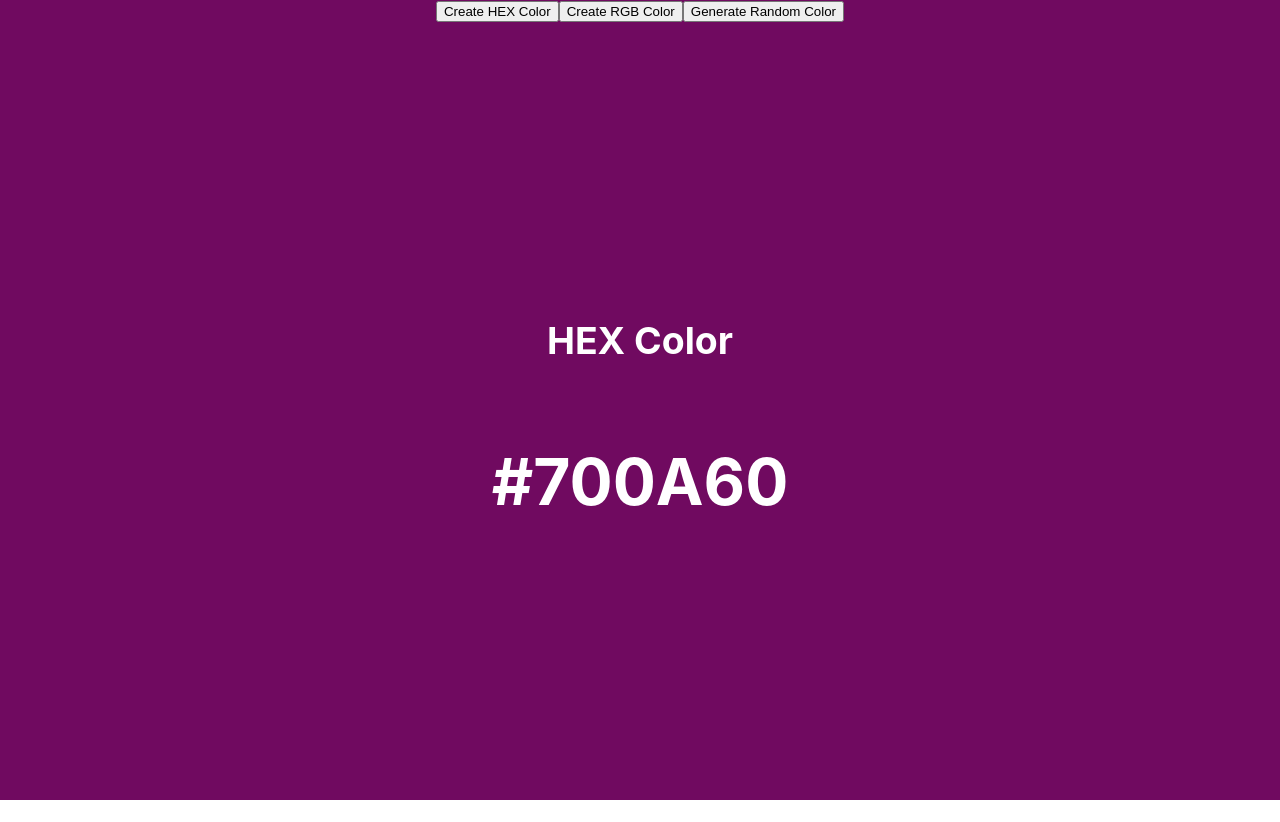
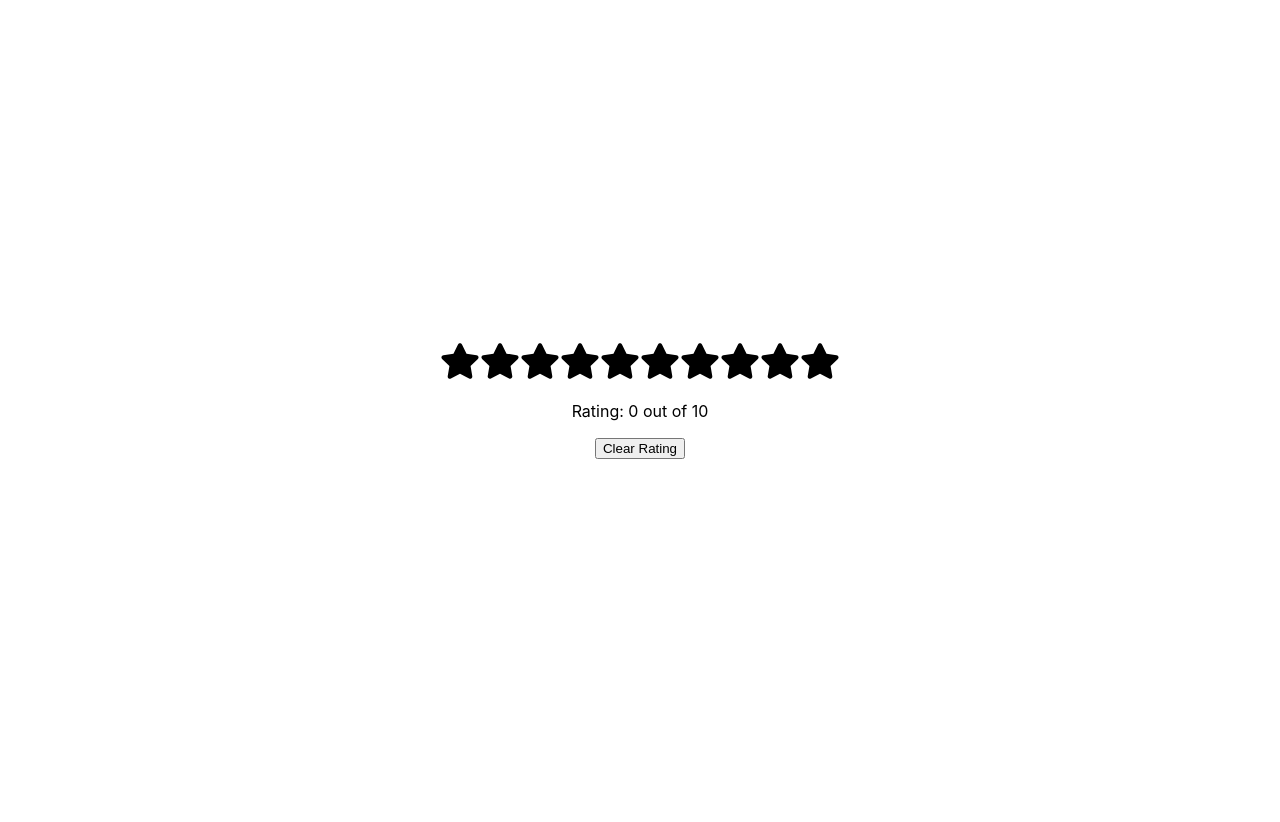
Before and after one commit to tilee00/25_React_Project, a React (Create React App) app in the folder 25_react/: page / in a window 1280 px wide. After the commit the page ends 800 px from the top, so only its background shows below. Built offline with nearby package versions, Linux system fonts and the light colour scheme.

Commit message:
star rating project 3

```diff
--- a/25_react/package.json
+++ b/25_react/package.json
@@ -9,6 +9,7 @@
     "@testing-library/user-event": "^13.5.0",
     "react": "^19.1.0",
     "react-dom": "^19.1.0",
+    "react-icons": "^5.5.0",
     "react-scripts": "5.0.1",
     "web-vitals": "^2.1.4"
   },
--- a/25_react/src/App.js
+++ b/25_react/src/App.js
@@ -1,6 +1,7 @@
 import './App.css';
 import Accordian from './components/accordian';
 import RandomColor from './components/random-color';
+import StarRating from './components/star-rating';
 
 function App() {
   return (
@@ -9,7 +10,10 @@
       {/* <Accordian /> */}
 
       {/* Random Color component */}
-      <RandomColor />
+      {/* <RandomColor /> */}
+
+      {/* Star Rating component */}
+      <StarRating noOfStars={10}/>
     </div>
   );
 }
--- /dev/null
+++ b/25_react/src/components/star-rating/index.jsx
@@ -0,0 +1,57 @@
+import { FaStar } from 'react-icons/fa';
+import { useState } from 'react';
+import './styles.css';
+
+export default function StarRating({ noOfStars = 5 }) {
+
+    const [rating, setRating] = useState(0);
+    const [hover, setHover] = useState(0);
+    const [active, setIsRatingActive] = useState(true);
+
+    function handleClick(getCurrentIndex) {
+        setRating(getCurrentIndex);
+    }
+
+    function handleMouseEnter(getCurrentIndex) {
+        setHover(getCurrentIndex);
+    }
+
+    function handleMouseLeave() {
+        setHover(rating);
+    }
+
+    return <div className="star-rating">
+        <div>
+            {
+                // Spread operator ... is used to ensure that the array is iterable
+                // The spread operator (`...`) is used to expand an iterable (like an array) into individual elements.
+                // When you use `[...Array(noOfStars)]`, it converts the uninitialized array into an array of `undefined` values.
+
+                // underscore `_` is a convention to indicate that the variable is not going to be used in the code.
+                // map() method accepts three arguments: currentValueOftheLoopItem, index, and array.
+                [...Array(noOfStars)].map((_, index) => {
+                    index += 1;
+
+                    // the return statement is used to return star icon to every index of the array
+                    return <FaStar
+                        // key is a special string attribute you need to include when creating lists of elements in React
+                        // key is a unique identifier for each element in the list
+                        key={index}
+                        // if index is less than or equal to rating or hover, then it will be active otherwise inactive
+                        className={active ? (index <= (hover || rating) ? "active" : "inactive") : "inactive"}
+                        onClick={() => handleClick(index)}
+                        onMouseMove={() => { handleMouseEnter(index); setIsRatingActive(true); }}
+                        onMouseLeave={() => handleMouseLeave()}
+                        size={40}
+                    />
+                })
+            }
+            <div>
+                <p className="rating-text">Rating: {rating} out of {noOfStars}</p>
+                <button onClick={() => { setIsRatingActive(false); setRating(0); }} >
+                    Clear Rating
+                </button>
+            </div>
+        </div>
+    </div >
+}
--- /dev/null
+++ b/25_react/src/components/star-rating/styles.css
@@ -0,0 +1,16 @@
+.star-rating{
+    display: flex;
+    justify-content: center;
+    align-items: center;
+    height: 100vh;
+    width: 100vw;
+    flex-direction: column;
+}
+
+.active{
+    color: #fff700
+}
+
+.inactive{
+    color: #000
+}
```
Also changed, not shown: 1 other file (tests, documents, lock files or other folders).
